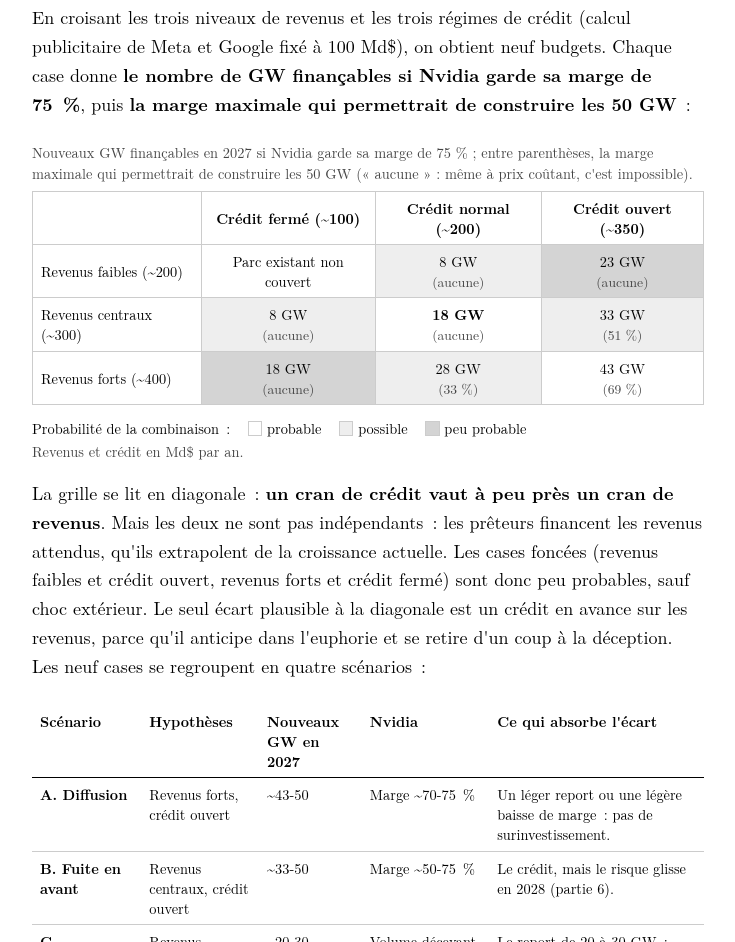
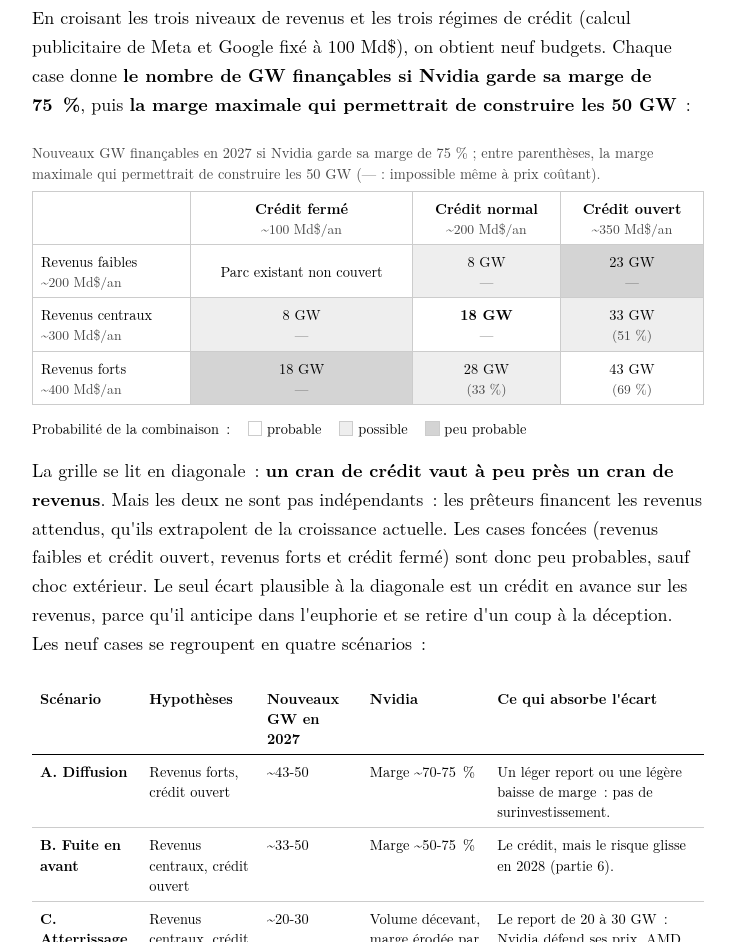
Before and after one commit to clementtisseau/clementtisseau.github.io, a plain HTML site: page posts/surinvestissement-ia.html in a window 1280 px wide. Shown: the part 6102-7044 px from the top of the page, without its empty margins (272-1007 px from the left). Drawn offline with Linux system fonts and the light colour scheme.

Commit message:
Scenario grid: units in headers, dash for no feasible margin
Co-Authored-By: Claude Opus 5.5 <noreply@anthropic.com>
Claude-Session: https://claude.ai/code/session_01KFJzivizJeRTrBbcg763Th

```diff
--- a/posts/surinvestissement-ia.css
+++ b/posts/surinvestissement-ia.css
@@ -239,3 +239,9 @@
     .legend .unit {
       color: var(--muted);
     }
+
+    table.grid th .u {
+      font-weight: 400;
+      color: var(--muted);
+      font-size: 0.85rem;
+    }
--- a/posts/surinvestissement-ia.html
+++ b/posts/surinvestissement-ia.html
@@ -133,14 +133,14 @@
 <h1>4. Quatre scénarios pour 2027</h1>
 <p>En croisant les trois niveaux de revenus et les trois régimes de crédit (calcul publicitaire de Meta et Google fixé à 100 Md$), on obtient neuf budgets. Chaque case donne <strong>le nombre de GW finançables si Nvidia garde sa marge de 75 %</strong>, puis <strong>la marge maximale qui permettrait de construire les 50 GW</strong> :</p>
 <div class="table-wrap"><table class="grid">
-<caption>Nouveaux GW finançables en 2027 si Nvidia garde sa marge de 75 % ; entre parenthèses, la marge maximale qui permettrait de construire les 50 GW (« aucune » : même à prix coûtant, c'est impossible).</caption>
-<thead><tr><th></th><th>Crédit fermé (~100)</th><th>Crédit normal (~200)</th><th>Crédit ouvert (~350)</th></tr></thead>
+<caption>Nouveaux GW finançables en 2027 si Nvidia garde sa marge de 75 % ; entre parenthèses, la marge maximale qui permettrait de construire les 50 GW (— : impossible même à prix coûtant).</caption>
+<thead><tr><th></th><th>Crédit fermé<br><span class="u">~100 Md$/an</span></th><th>Crédit normal<br><span class="u">~200 Md$/an</span></th><th>Crédit ouvert<br><span class="u">~350 Md$/an</span></th></tr></thead>
 <tbody>
-<tr><th>Revenus faibles (~200)</th><td class="p">Parc existant non couvert</td><td class="m">8 GW<br><span>(aucune)</span></td><td class="i">23 GW<br><span>(aucune)</span></td></tr>
-<tr><th>Revenus centraux (~300)</th><td class="m">8 GW<br><span>(aucune)</span></td><td class="p"><strong>18 GW</strong><br><span>(aucune)</span></td><td class="m">33 GW<br><span>(51 %)</span></td></tr>
-<tr><th>Revenus forts (~400)</th><td class="i">18 GW<br><span>(aucune)</span></td><td class="m">28 GW<br><span>(33 %)</span></td><td class="p">43 GW<br><span>(69 %)</span></td></tr>
+<tr><th>Revenus faibles<br><span class="u">~200 Md$/an</span></th><td class="p">Parc existant non couvert</td><td class="m">8 GW<br><span>—</span></td><td class="i">23 GW<br><span>—</span></td></tr>
+<tr><th>Revenus centraux<br><span class="u">~300 Md$/an</span></th><td class="m">8 GW<br><span>—</span></td><td class="p"><strong>18 GW</strong><br><span>—</span></td><td class="m">33 GW<br><span>(51 %)</span></td></tr>
+<tr><th>Revenus forts<br><span class="u">~400 Md$/an</span></th><td class="i">18 GW<br><span>—</span></td><td class="m">28 GW<br><span>(33 %)</span></td><td class="p">43 GW<br><span>(69 %)</span></td></tr>
 </tbody></table></div>
-<p class="legend">Probabilité de la combinaison&nbsp;: <span class="item"><span class="sw p"></span>probable</span> <span class="item"><span class="sw m"></span>possible</span> <span class="item"><span class="sw i"></span>peu probable</span><br><span class="unit">Revenus et crédit en Md$ par an.</span></p>
+<p class="legend">Probabilité de la combinaison&nbsp;: <span class="item"><span class="sw p"></span>probable</span> <span class="item"><span class="sw m"></span>possible</span> <span class="item"><span class="sw i"></span>peu probable</span></p>
 <p>La grille se lit en diagonale : <strong>un cran de crédit vaut à peu près un cran de revenus</strong>. Mais les deux ne sont pas indépendants : les prêteurs financent les revenus attendus, qu'ils extrapolent de la croissance actuelle. Les cases foncées (revenus faibles et crédit ouvert, revenus forts et crédit fermé) sont donc peu probables, sauf choc extérieur. Le seul écart plausible à la diagonale est un crédit en avance sur les revenus, parce qu'il anticipe dans l'euphorie et se retire d'un coup à la déception. Les neuf cases se regroupent en quatre scénarios :</p>
 <div class="table-wrap"><table>
 <thead>
```
